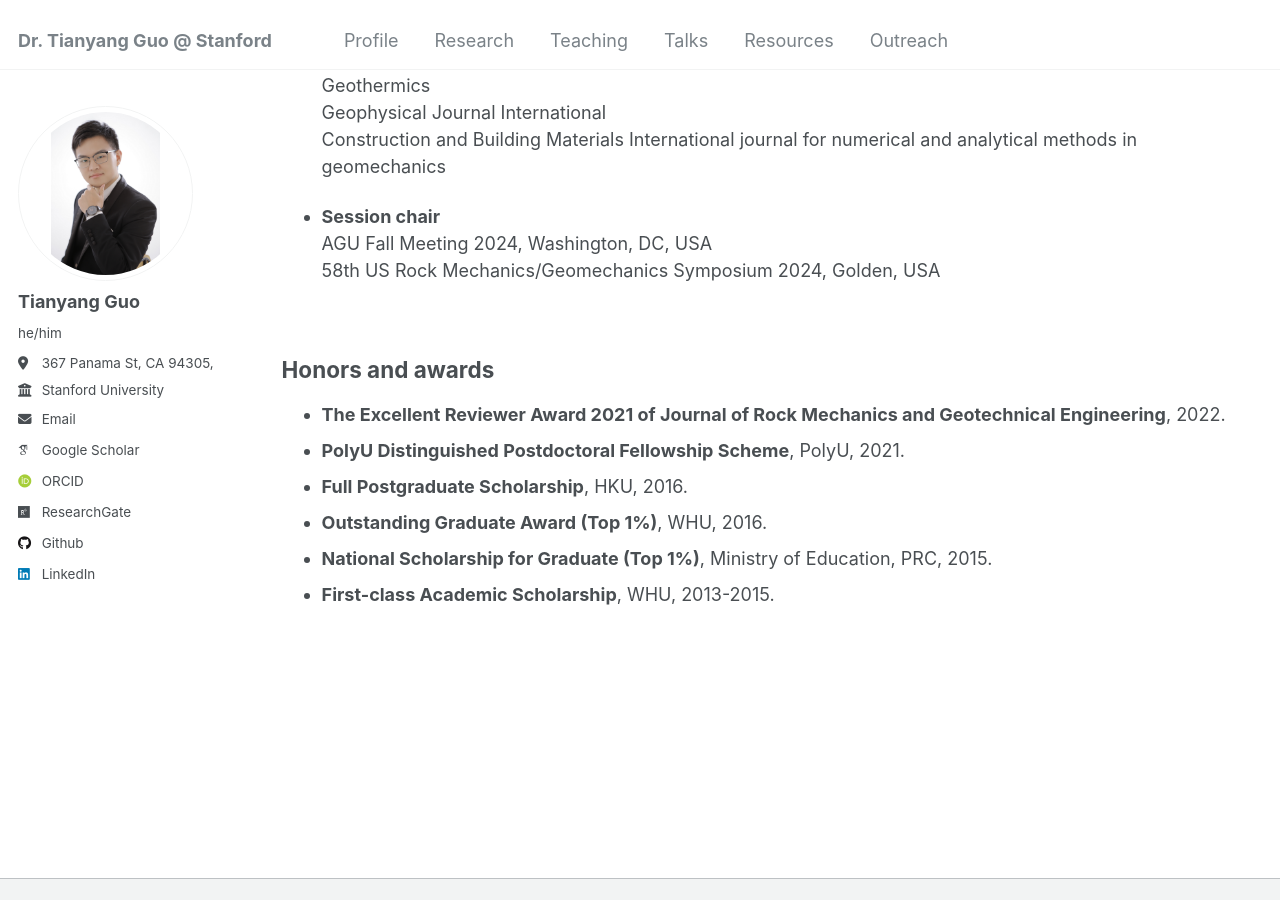
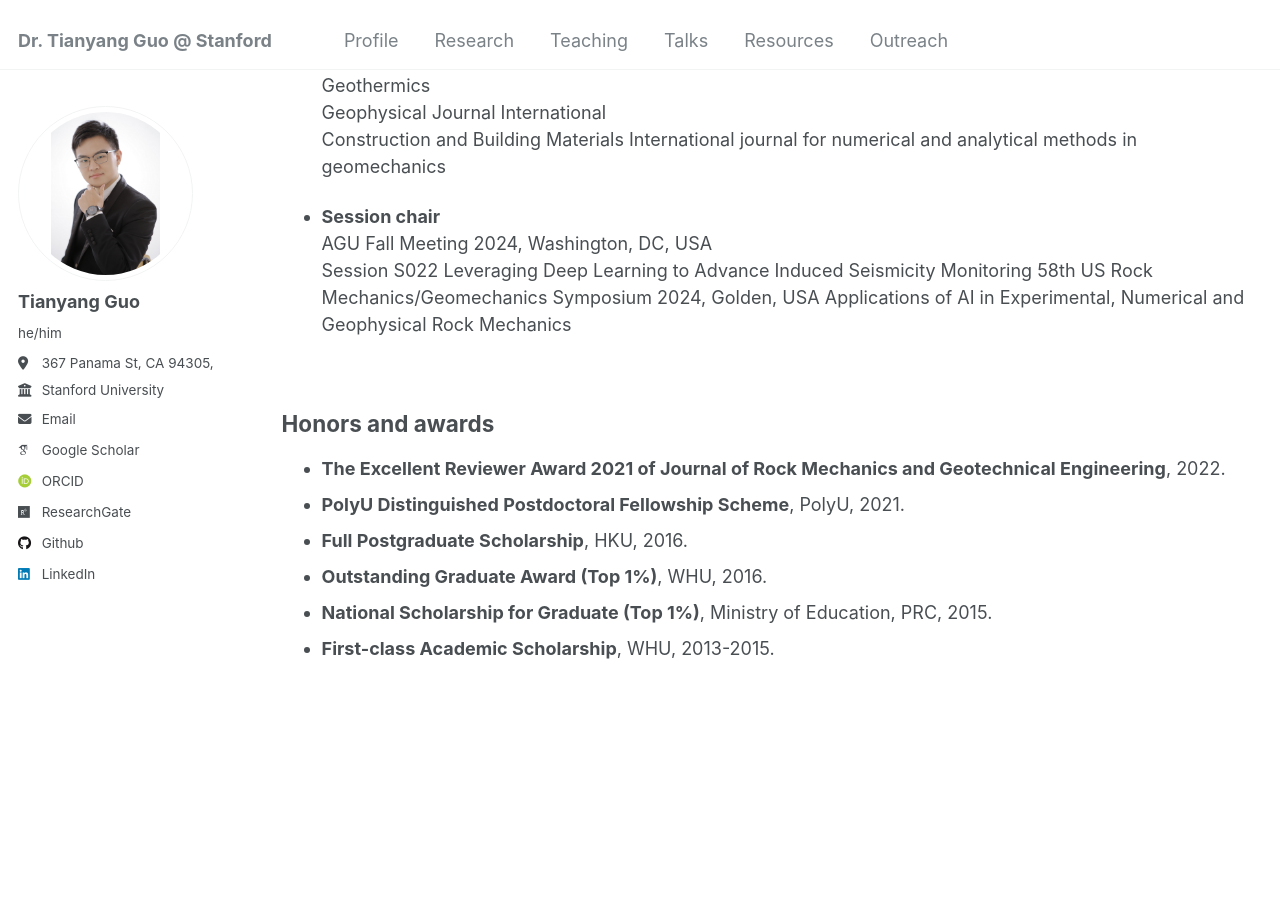
Before and after one commit to guotystanford/guotystanford.github.io, a Jekyll site: the page built from _pages/profile.md, in a window 1280 px wide and 900 px high, scrolled down 1074 px. Built offline with Jekyll 4.4.1, drawn with Linux system fonts in a browser that asks for light colours; some web fonts are replaced.

Commit message:
Update profile.md

```diff
--- a/_pages/profile.md
+++ b/_pages/profile.md
@@ -50,7 +50,9 @@ redirect_from:
 
 * <b>Session chair</b>
   AGU Fall Meeting 2024, Washington, DC, USA
+    Session S022 Leveraging Deep Learning to Advance Induced Seismicity Monitoring
   58th US Rock Mechanics/Geomechanics Symposium 2024, Golden, USA
+    Applications of AI in Experimental, Numerical and Geophysical Rock Mechanics
 <br>
 
 ## Honors and awards
```
